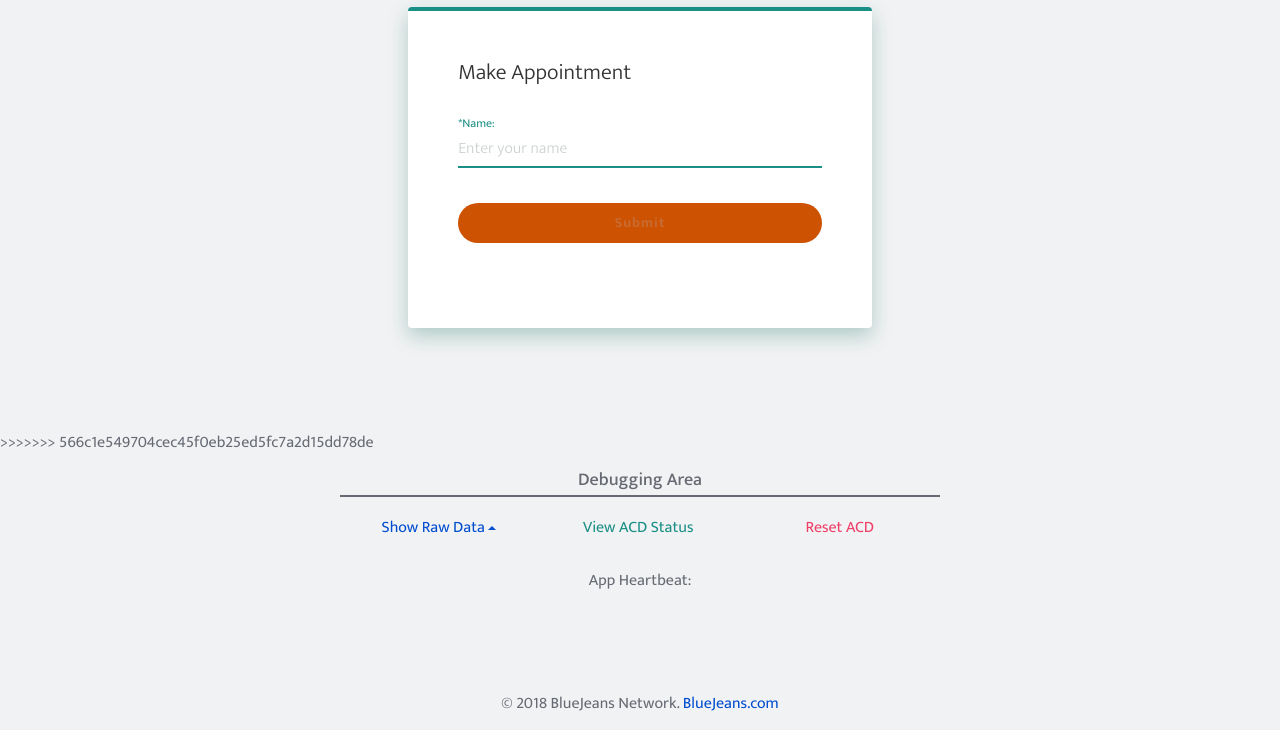
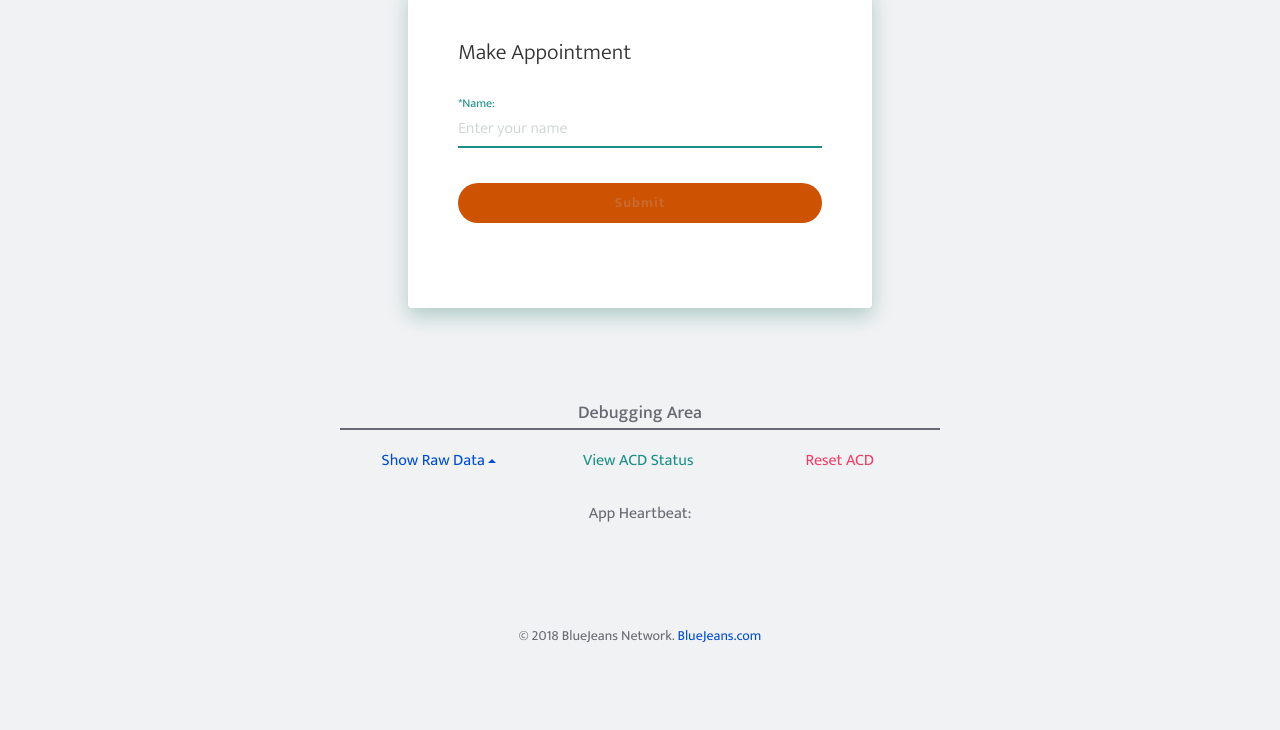
Before and after one commit to glenninn/bjn-videoacd, a website: page html/addme.html in a window 1280 px wide. Shown: the part 283-1013 px from the top of the page. After the commit the page ends 944 px from the top, so only its background shows below. Drawn offline with Linux system fonts and the light colour scheme.

Commit message:
resolve conflict

```diff
--- a/html/addme.html
+++ b/html/addme.html
@@ -158,7 +158,6 @@ $(document).ready(onLoad);
 </head>
 <body>
 
-<<<<<<< HEAD
 	<div class="fluid-container">
 		<header class="row">
 			<div class="logo"><img src="../images/logo.svg" height="30"></div>
@@ -187,8 +186,6 @@ $(document).ready(onLoad);
 
 				</div>
 			</div>
-<div id="debug">
->>>>>>> 566c1e549704cec45f0eb25ed5fc7a2d15dd78de
 
 			<div id="debug" class="w6">
 			    <h4 style="text-align: center;">Debugging Area</h4>
```
